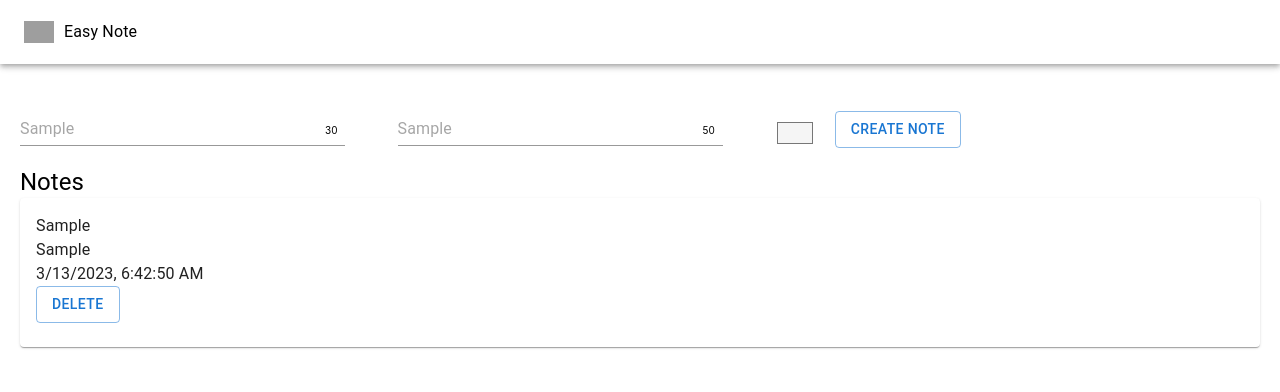
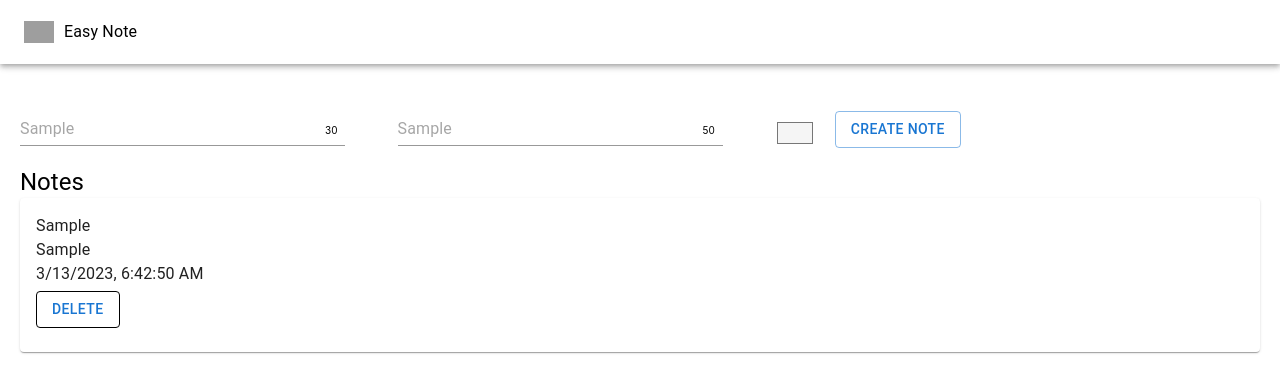
Before and after one commit to Tribhuwan-Joshi/easy-note, a React (Create React App) app: page / in a window 1280 px wide. Both pictures are taken after typing "Sample", "Sample" into the empty fields and a click on the button "CREATE NOTE". Shown: the top 392 px of the page. Built offline with nearby package versions, Linux system fonts and the light colour scheme; grey boxes are pictures that could not be loaded.

Commit message:
style note component

```diff
--- a/src/components/Note.tsx
+++ b/src/components/Note.tsx
@@ -1,15 +1,29 @@
-import {Card,CardContent,Typography,Box,Button} from "@mui/material"
+import {Card,CardContent,Typography,Box,Button,styled} from "@mui/material"
 import { NoteObject } from '../models/note'
+const styledCard = styled(Card)`
+width:400px;
+margin:20px;
+`
 
+const Wrapper = styled(Box)`
+& > button {
+    border: 1px solid black;
+    background:white;
+    margin-top:5px;
+
+}
+`
 function Note({note}:{note:NoteObject}) {
   return (
-    <Card style={{backgroundColor:note.color}}>
+    <Card style={{ backgroundColor: note.color }}>
       <CardContent>
         <Box>
           <Typography>{note.title}</Typography>
           <Typography>{note.details}</Typography>
           <Typography>{note.date}</Typography>
-          <Button variant="outlined">Delete</Button>
+          <Wrapper>
+            <Button variant="outlined">Delete</Button>
+          </Wrapper>
         </Box>
       </CardContent>
     </Card>
```
